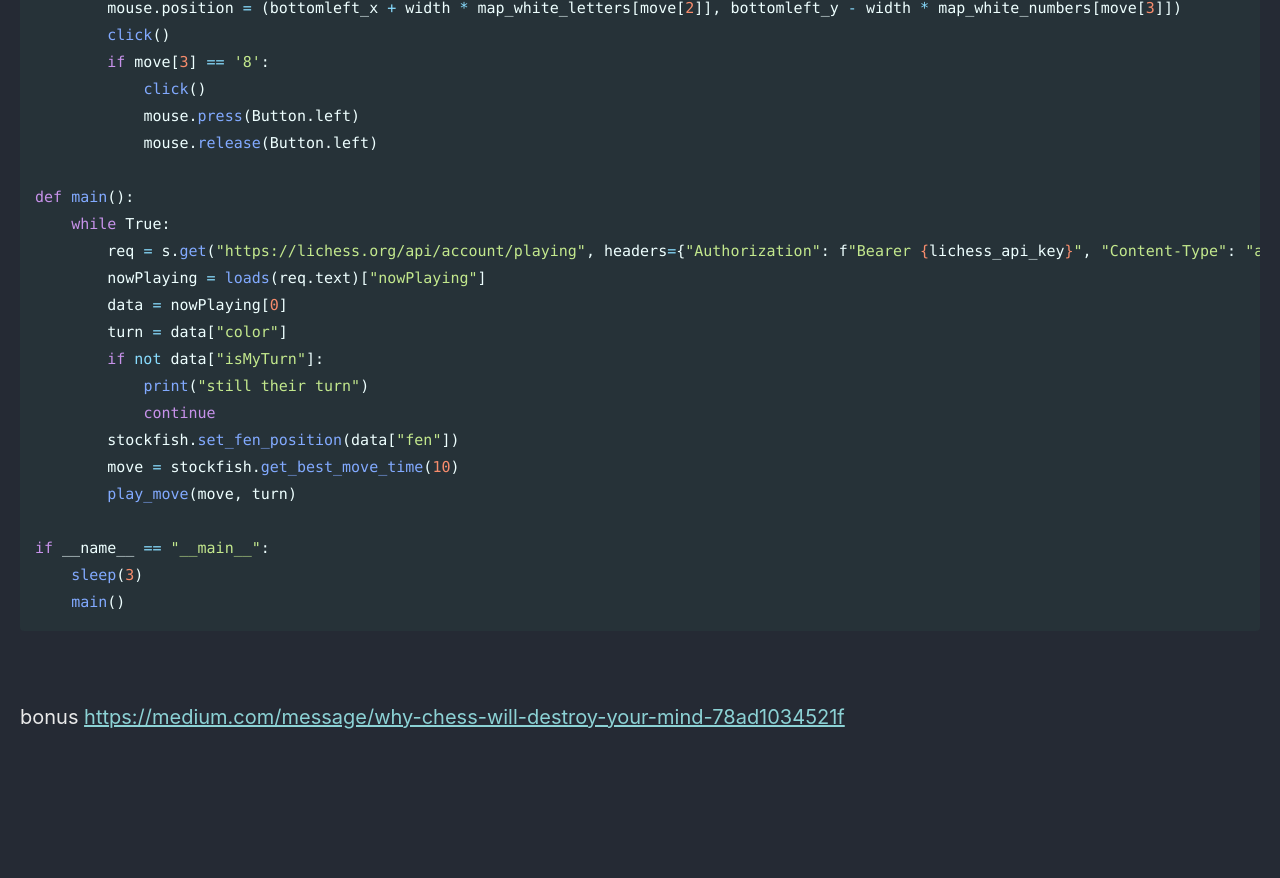
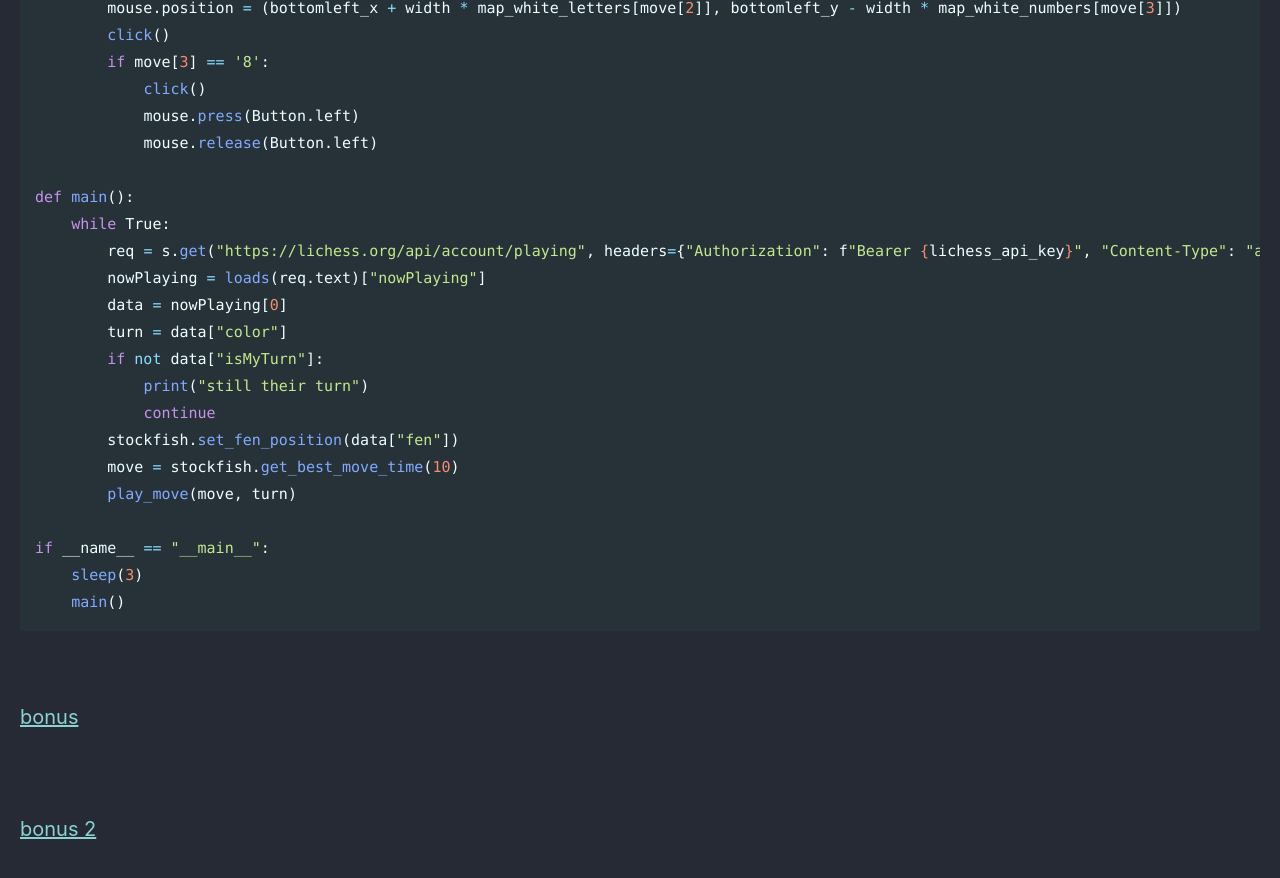
Before and after one commit to Connor-McCartney/Connor-McCartney.github.io, a Jekyll site: the page built from _pages/misc/lichess.md, in a window 1280 px wide and 900 px high, scrolled down 4487 px. Shown: the top 878 px of the window. Built offline with Jekyll 4.4.1, drawn with Linux system fonts in a browser that asks for light colours; cached includes are drawn as plain includes; before the commit the page ends 5275 px from its top, so only the background shows below that.

Commit message:
Update lichess.md

```diff
--- a/_pages/misc/lichess.md
+++ b/_pages/misc/lichess.md
@@ -197,4 +197,8 @@ if __name__ == "__main__":
 
 <br>
 
-bonus <https://medium.com/message/why-chess-will-destroy-your-mind-78ad1034521f>
+[bonus](https://medium.com/message/why-chess-will-destroy-your-mind-78ad1034521f)
+
+<br>
+
+[bonus 2](https://japanchess.org/en/2024/12/christmas-2024-res)
```
